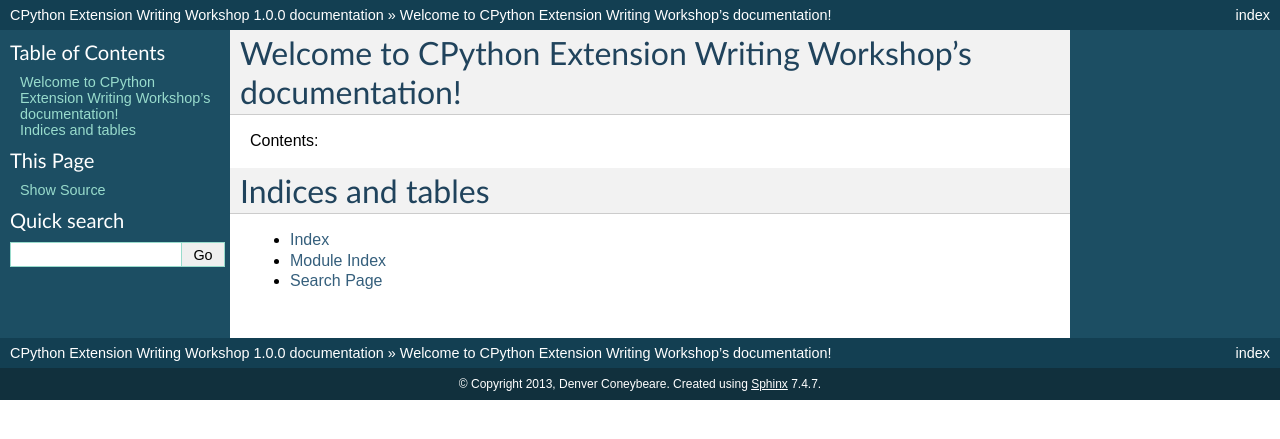
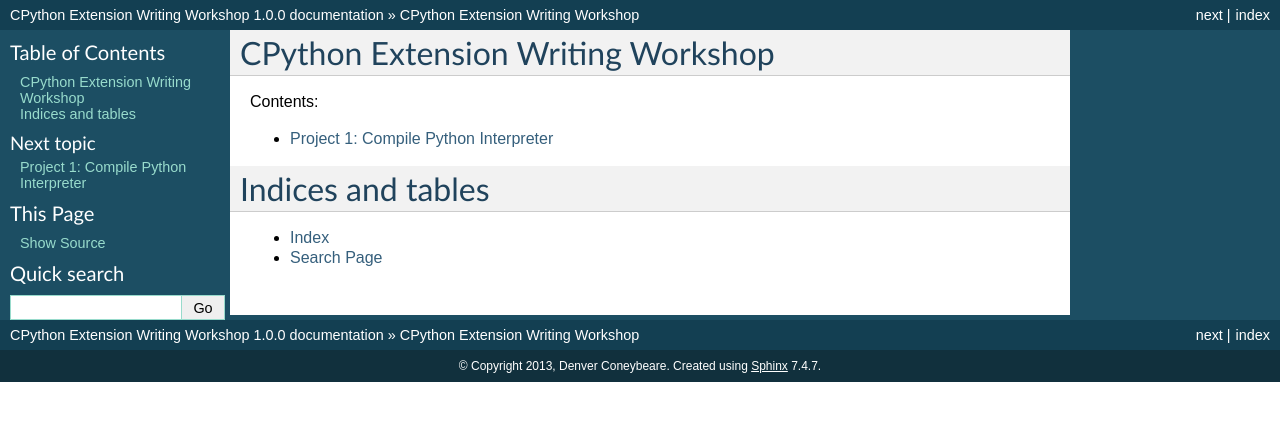
Before and after one commit to sleepydragonsw/PyCExtWorkshop, a Sphinx documentation site: the page built from doc/index.rst, in a window 1280 px wide. Shown: the top 439 px of the page. Built offline with Sphinx 7.4.7, drawn with Linux system fonts in a browser that asks for light colours; some of the changed lines change nothing that is shown.

Commit message:
project1 added (compile python interpreter)

```diff
--- a/doc/index.rst
+++ b/doc/index.rst
@@ -3,13 +3,15 @@
    You can adapt this file completely to your liking, but it should at least
    contain the root `toctree` directive.
 
-Welcome to CPython Extension Writing Workshop's documentation!
-==============================================================
+CPython Extension Writing Workshop
+==================================
 
 Contents:
 
 .. toctree::
-   :maxdepth: 2
+   :maxdepth: 1
+
+   project1
 
 
 
@@ -17,5 +19,4 @@
 ==================
 
 * :ref:`genindex`
-* :ref:`modindex`
 * :ref:`search`
--- /dev/null
+++ b/doc/project1.rst
@@ -0,0 +1,63 @@
+Project 1: Compile Python Interpreter
+=====================================
+
+Introduction
+------------
+
+Although it is not strictly required to develop Python C extension modules,
+it is very helpful to first build the Python interpreter for yourself.
+
+The first reason is that it helps work through the same problems
+that tend to arise when compiling extension modules,
+most notably, setting up the build envionment.
+The second reason is that it is far easier to debug extension modules
+when the entire Python interpreter itself has been compiled from source.
+It allows you to "step into" the Python interpreter
+when debugging your extension module
+and understand the context from which your extension module is being called.
+
+Get Source Code
+---------------
+
+There are several different ways to get the source code for the Python interpreter.
+The instructions in this workshop assume the source code of Python version 2.7.5.
+To get the source code, download the archive from http://www.python.org/download.
+
+Compiling on Mac/Linux
+----------------------
+
+Since Mac and Linux generally ship with C compilers,
+run the following commands to build.
+
+#. ``./configure --with-pydebug``
+#. ``make``
+
+These instructions are adapted from http://docs.python.org/devguide.
+
+Compiling on Windows with Visual Studio 2008
+--------------------------------------------
+
+If using Visual Studio 2008 on Windows,
+this version of the source code will compile right out-of-the-box.
+
+#. Open ``PCBuild\\pcbuild.sln`` in Visual Studio
+#. Select "Debug" in the drop-down box near the top of the screen
+#. Select "Win32" in the drop-down box near the top of the screen
+#. Press F7 to compile
+
+This will create ``PCBuild\\python_d.exe``,
+a debug version of the Python interpreter.
+
+Compiling on Windows with Visual Studio 2010
+--------------------------------------------
+
+If using Visual Studio 2010 on Windows,
+you can get a slightly-modified version of the source code
+that is tweaked to work with Visual Studio 2010.
+
+#. Clone the Git repository at https://github.com/sleepydragonsw/Python-2.7.5-VS2010
+#. Launch "Visual Studio Command Prompt (2010)" from the Start menu
+#. Run ``build32-debug.bat``
+
+Your self-compiled Python interpreter will be located at
+``Python-2.7.5\\PCbuild\\python_d.exe``.
```
